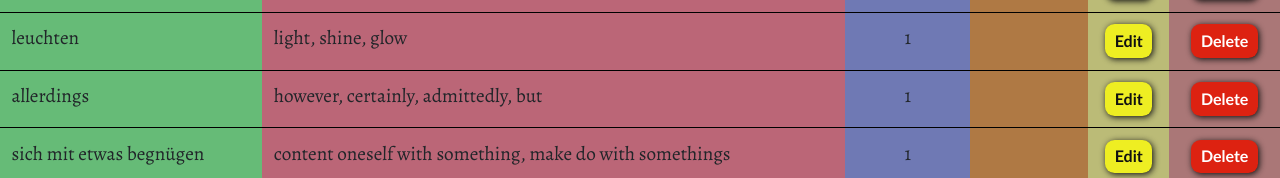
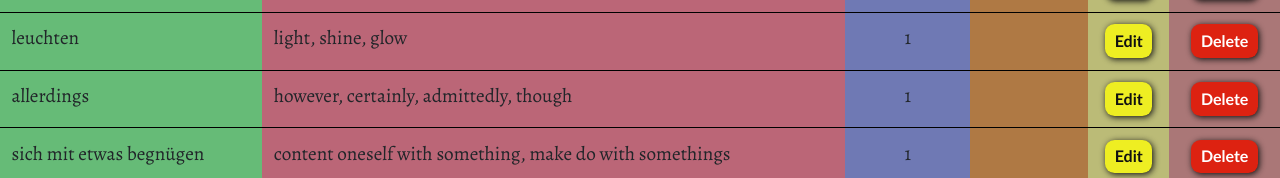
Before and after one commit to IgorBoyarshin/Linguanator2, an Angular app: page /database in a window 1280 px wide. Shown: the part 1287-1465 px from the top of the page. Built offline with nearby package versions, Linux system fonts and the light colour scheme; a web font is replaced by a local one.

Commit message:
Corrected a word

```diff
--- a/src/app/providers/static-data-provider.ts
+++ b/src/app/providers/static-data-provider.ts
@@ -32,7 +32,7 @@ export class StaticDataProvider implements DataProvider {
                 new WordEntry(ger, eng, 'unbeteiligt', ['unconcerned', 'uninvolved', 'indifferent'], 1, []),
                 new WordEntry(ger, eng, 'beweisen', ['prove', 'demonstrate', 'show'], 1, []),
                 new WordEntry(ger, eng, 'leuchten', ['light', 'shine', 'glow'], 1, []),
-                new WordEntry(ger, eng, 'allerdings', ['however', 'certainly', 'admittedly', 'but'], 1, []),
+                new WordEntry(ger, eng, 'allerdings', ['however', 'certainly', 'admittedly', 'though'], 1, []),
                 new WordEntry(ger, eng, 'sich mit etwas begnügen', ['content oneself with something', 'make do with somethings'], 1, []),
                 new WordEntry(ger, eng, 'ungefähr', ['approximate', 'rough', 'nearly'], 1, []),
                 new WordEntry(ger, eng, 'bestätigen', ['confirm', 'acknowledge', 'verify'], 1, []),
```
